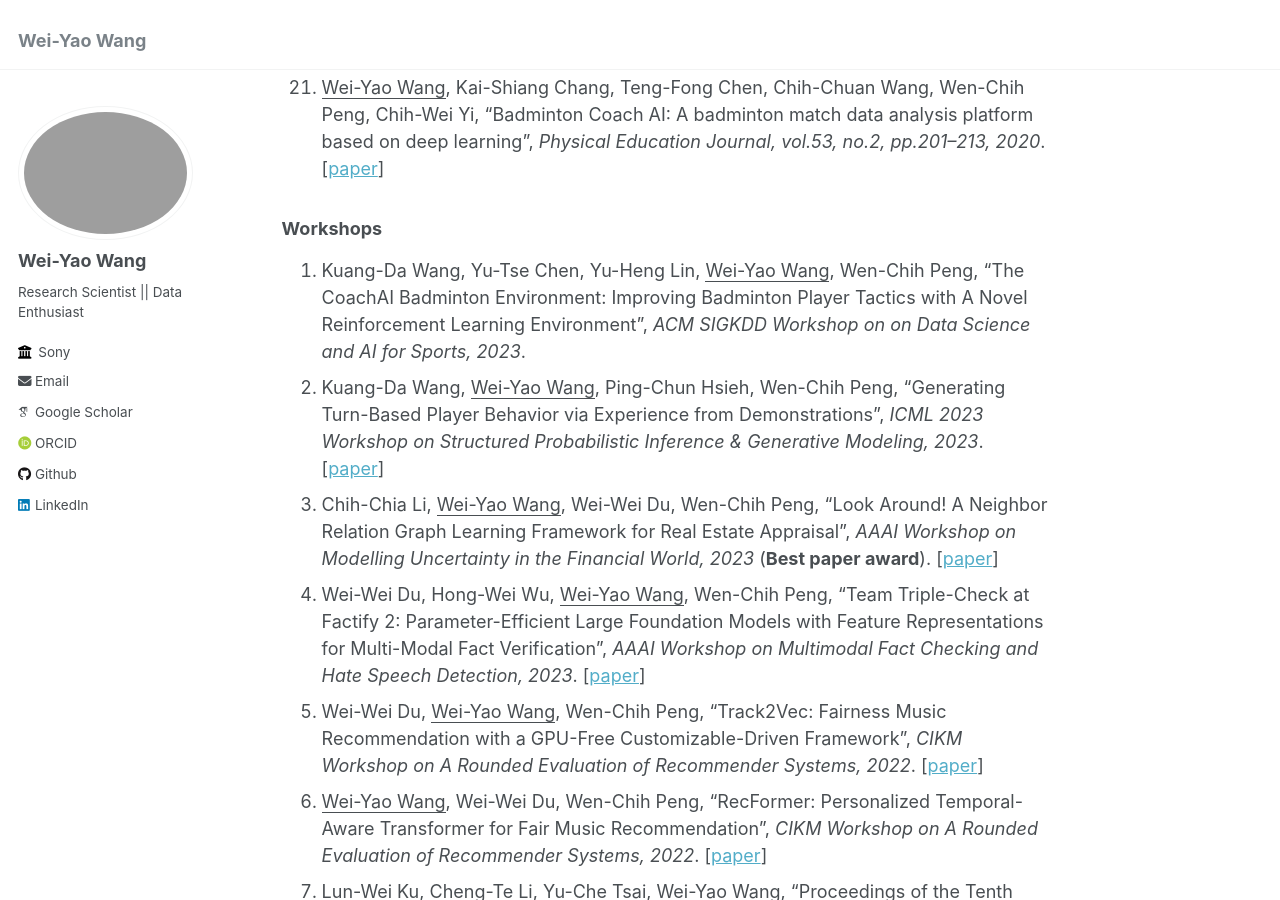
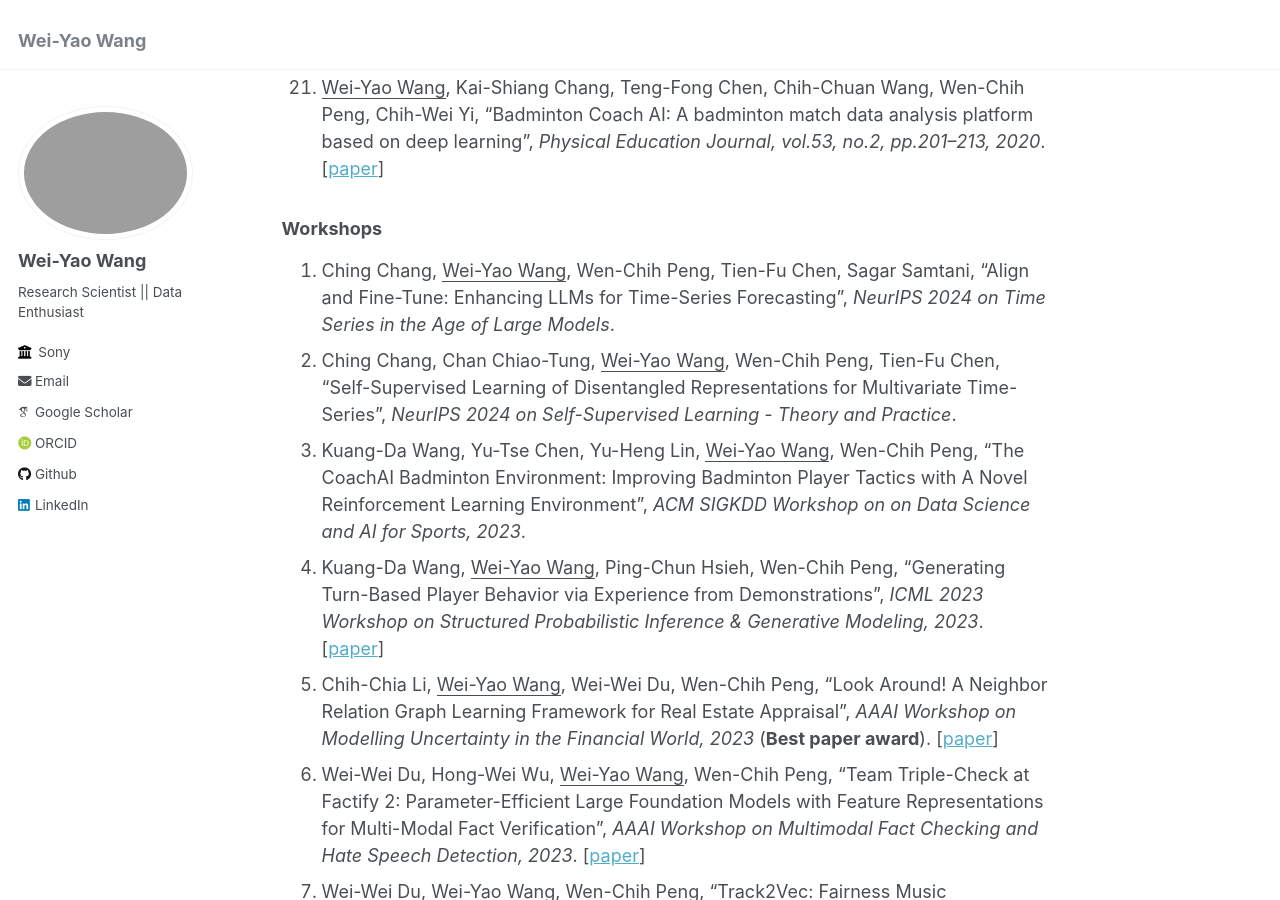
Before and after one commit to wywyWang/wywyWang.github.io, a Jekyll site: the page built from _pages/about.md, in a window 1280 px wide and 900 px high, scrolled down 3754 px. Built offline with Jekyll 4.4.1, drawn with Linux system fonts in a browser that asks for light colours; some web fonts are replaced.

Commit message:
update two publications at NeurIPS workshops

```diff
--- a/_pages/about.md
+++ b/_pages/about.md
@@ -59,17 +59,19 @@ Publications
 21. <ins>Wei-Yao Wang</ins>, Kai-Shiang Chang, Teng-Fong Chen, Chih-Chuan Wang, Wen-Chih Peng, Chih-Wei Yi, “Badminton Coach AI: A badminton match data analysis platform based on deep learning”, *Physical Education Journal, vol.53, no.2, pp.201–213, 2020*. [[paper](https://www.airitilibrary.com/Publication/alDetailedMesh?docid=10247297-202006-202007060015-202007060015-201-213)]
 
 ### Workshops
-1. Kuang-Da Wang, Yu-Tse Chen, Yu-Heng Lin, <ins>Wei-Yao Wang</ins>, Wen-Chih Peng, "The CoachAI Badminton Environment: Improving Badminton Player Tactics with A Novel Reinforcement Learning Environment", *ACM SIGKDD Workshop on on Data Science and AI for Sports, 2023*.
-2. Kuang-Da Wang, <ins>Wei-Yao Wang</ins>, Ping-Chun Hsieh, Wen-Chih Peng, "Generating Turn-Based Player Behavior via Experience from Demonstrations", *ICML 2023 Workshop on Structured Probabilistic Inference & Generative Modeling, 2023*. [[paper](https://openreview.net/forum?id=9cuULoi7Ex)]
-3. Chih-Chia Li, <ins>Wei-Yao Wang</ins>, Wei-Wei Du, Wen-Chih Peng, "Look Around! A Neighbor Relation Graph Learning Framework for Real Estate Appraisal", *AAAI Workshop on Modelling Uncertainty in the Financial World, 2023* (**Best paper award**). [[paper](https://arxiv.org/abs/2212.12190)]
-4. Wei-Wei Du, Hong-Wei Wu, <ins>Wei-Yao Wang</ins>, Wen-Chih Peng, "Team Triple-Check at Factify 2: Parameter-Efficient Large Foundation Models with Feature Representations for Multi-Modal Fact Verification", *AAAI Workshop on Multimodal Fact Checking and Hate Speech Detection, 2023*. [[paper](https://arxiv.org/abs/2302.07740)]
-5. Wei-Wei Du, <ins>Wei-Yao Wang</ins>, Wen-Chih Peng, "Track2Vec: Fairness Music Recommendation with a GPU-Free Customizable-Driven Framework", *CIKM Workshop on A Rounded Evaluation of Recommender Systems, 2022*. [[paper](https://ceur-ws.org/Vol-3318/short10.pdf)]
-6. <ins>Wei-Yao Wang</ins>, Wei-Wei Du, Wen-Chih Peng, "RecFormer: Personalized Temporal-Aware Transformer for Fair Music Recommendation", *CIKM Workshop on A Rounded Evaluation of Recommender Systems, 2022*. [[paper](https://ceur-ws.org/Vol-3318/short9.pdf)]
-7. Lun-Wei Ku, Cheng-Te Li, Yu-Che Tsai, <ins>Wei-Yao Wang</ins>, "Proceedings of the Tenth International Workshop on Natural Language Processing for Social Media (SocialNLP 2022)", *NAACL Workshop on International Workshop on Natural Language Processing for Social Media, 2022*. [[paper](https://aclanthology.org/2022.socialnlp-1.0/)]
-8. <ins>Wei-Yao Wang</ins>\*, Yu-Chien Tang\*, Wei-Wei Du\*, Wen-Chih Peng, "NYCU\_TWD@LT-EDI-ACL2022: Ensemble Models with VADER and Contrastive Learning for Detecting Signs of Depression from Social Media", *ACL Workshop on Language Technology for Equality, Diversity, Inclusion, 2022*. [[paper](https://aclanthology.org/2022.ltedi-1.15/)]
-9. Lun-Wei Ku, Cheng-Te Li, Yu-Che Tsai, <ins>Wei-Yao Wang</ins>, "SocialNLP’22: 10th International Workshop on Natural Language Processing for Social Media", *WWW Workshop on Natural Language Processing for Social Media, 2022*. [[paper](https://dl.acm.org/doi/10.1145/3487553.3524876)]
-10. Yu-Wun Tseng, Hui-Kuo Yang, <ins>Wei-Yao Wang</ins>, Wen-Chih Peng, "KAHAN: Knowledge-Aware Hierarchical Attention Network for Fake News Detection on Social Media", *WWW Workshop on Natural Language Processing for Social Media, 2022*. [[paper](https://dl.acm.org/doi/10.1145/3487553.3524664)]
-11. <ins>Wei-Yao Wang</ins>, Wen-Chih Peng, "Team Yao at Factify 2022: Utilizing Pre-trained Models and Co-attention Networks for Multi-Modal Fact Verification", *AAAI Workshop on Multimodal Fact Checking and Hate Speech Detection, 2022* (**Best Paper Award**). [[paper](https://arxiv.org/abs/2201.11664)]
+1. Ching Chang, <ins>Wei-Yao Wang</ins>, Wen-Chih Peng, Tien-Fu Chen, Sagar Samtani, "Align and Fine-Tune: Enhancing LLMs for Time-Series Forecasting", *NeurIPS 2024 on Time Series in the Age of Large Models*.
+2. Ching Chang, Chan Chiao-Tung, <ins>Wei-Yao Wang</ins>, Wen-Chih Peng, Tien-Fu Chen, "Self-Supervised Learning of Disentangled Representations for Multivariate Time-Series", *NeurIPS 2024 on Self-Supervised Learning - Theory and Practice*.
+3. Kuang-Da Wang, Yu-Tse Chen, Yu-Heng Lin, <ins>Wei-Yao Wang</ins>, Wen-Chih Peng, "The CoachAI Badminton Environment: Improving Badminton Player Tactics with A Novel Reinforcement Learning Environment", *ACM SIGKDD Workshop on on Data Science and AI for Sports, 2023*.
+4. Kuang-Da Wang, <ins>Wei-Yao Wang</ins>, Ping-Chun Hsieh, Wen-Chih Peng, "Generating Turn-Based Player Behavior via Experience from Demonstrations", *ICML 2023 Workshop on Structured Probabilistic Inference & Generative Modeling, 2023*. [[paper](https://openreview.net/forum?id=9cuULoi7Ex)]
+5. Chih-Chia Li, <ins>Wei-Yao Wang</ins>, Wei-Wei Du, Wen-Chih Peng, "Look Around! A Neighbor Relation Graph Learning Framework for Real Estate Appraisal", *AAAI Workshop on Modelling Uncertainty in the Financial World, 2023* (**Best paper award**). [[paper](https://arxiv.org/abs/2212.12190)]
+6. Wei-Wei Du, Hong-Wei Wu, <ins>Wei-Yao Wang</ins>, Wen-Chih Peng, "Team Triple-Check at Factify 2: Parameter-Efficient Large Foundation Models with Feature Representations for Multi-Modal Fact Verification", *AAAI Workshop on Multimodal Fact Checking and Hate Speech Detection, 2023*. [[paper](https://arxiv.org/abs/2302.07740)]
+7. Wei-Wei Du, <ins>Wei-Yao Wang</ins>, Wen-Chih Peng, "Track2Vec: Fairness Music Recommendation with a GPU-Free Customizable-Driven Framework", *CIKM Workshop on A Rounded Evaluation of Recommender Systems, 2022*. [[paper](https://ceur-ws.org/Vol-3318/short10.pdf)]
+8. <ins>Wei-Yao Wang</ins>, Wei-Wei Du, Wen-Chih Peng, "RecFormer: Personalized Temporal-Aware Transformer for Fair Music Recommendation", *CIKM Workshop on A Rounded Evaluation of Recommender Systems, 2022*. [[paper](https://ceur-ws.org/Vol-3318/short9.pdf)]
+9. Lun-Wei Ku, Cheng-Te Li, Yu-Che Tsai, <ins>Wei-Yao Wang</ins>, "Proceedings of the Tenth International Workshop on Natural Language Processing for Social Media (SocialNLP 2022)", *NAACL Workshop on International Workshop on Natural Language Processing for Social Media, 2022*. [[paper](https://aclanthology.org/2022.socialnlp-1.0/)]
+10. <ins>Wei-Yao Wang</ins>\*, Yu-Chien Tang\*, Wei-Wei Du\*, Wen-Chih Peng, "NYCU\_TWD@LT-EDI-ACL2022: Ensemble Models with VADER and Contrastive Learning for Detecting Signs of Depression from Social Media", *ACL Workshop on Language Technology for Equality, Diversity, Inclusion, 2022*. [[paper](https://aclanthology.org/2022.ltedi-1.15/)]
+11. Lun-Wei Ku, Cheng-Te Li, Yu-Che Tsai, <ins>Wei-Yao Wang</ins>, "SocialNLP’22: 10th International Workshop on Natural Language Processing for Social Media", *WWW Workshop on Natural Language Processing for Social Media, 2022*. [[paper](https://dl.acm.org/doi/10.1145/3487553.3524876)]
+12. Yu-Wun Tseng, Hui-Kuo Yang, <ins>Wei-Yao Wang</ins>, Wen-Chih Peng, "KAHAN: Knowledge-Aware Hierarchical Attention Network for Fake News Detection on Social Media", *WWW Workshop on Natural Language Processing for Social Media, 2022*. [[paper](https://dl.acm.org/doi/10.1145/3487553.3524664)]
+13. <ins>Wei-Yao Wang</ins>, Wen-Chih Peng, "Team Yao at Factify 2022: Utilizing Pre-trained Models and Co-attention Networks for Multi-Modal Fact Verification", *AAAI Workshop on Multimodal Fact Checking and Hate Speech Detection, 2022* (**Best Paper Award**). [[paper](https://arxiv.org/abs/2201.11664)]
 
 Honors and Awards
 ======
```
